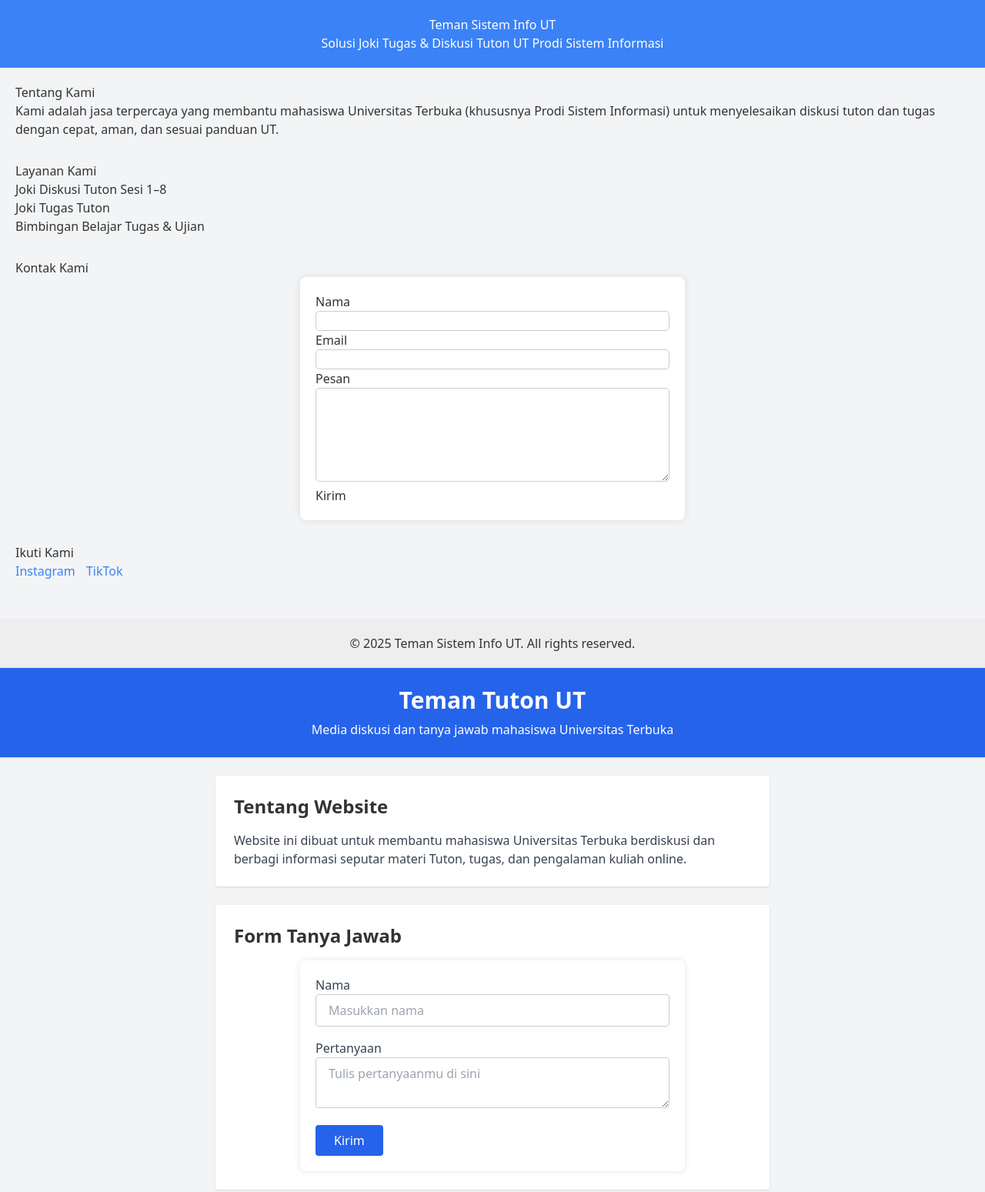
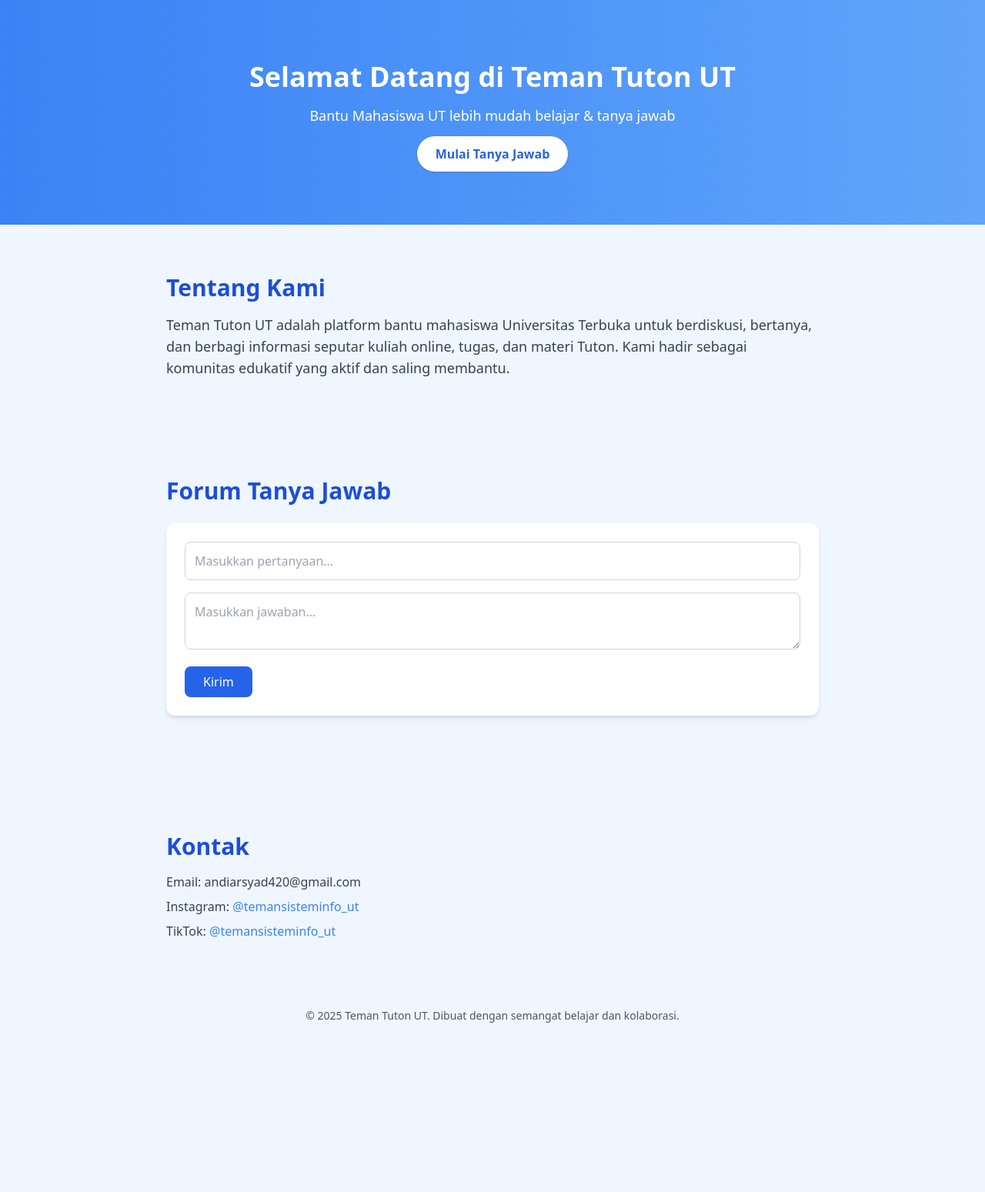
Before and after one commit to Andsyad/Teman---Tuton---Website, a plain HTML site: page index.html in a window 1280 px wide. Shown: the top 1549 px of the page at 77% size. After the commit the page ends 1354 px from the top, so only its background shows below. Drawn offline with nearby package versions, Linux system fonts and the light colour scheme.

Commit message:
Update index.html

```diff
--- a/index.html
+++ b/index.html
@@ -1,108 +1,72 @@
-
-<!DOCTYPE html>
-<html lang="id">
-<head>
-    <meta charset="UTF-8" />
-    <meta name="viewport" content="width=device-width, initial-scale=1.0" />
-    <title>Teman Sistem Info UT</title>
-    <style>
-        body { font-family: Arial, sans-serif; margin: 0; padding: 0; background: #f5f5f5; color: #333; }
-        header { background: #3b82f6; color: white; padding: 20px; text-align: center; }
-        main { padding: 20px; }
-        section { margin-bottom: 30px; }
-        h1, h2 { margin: 0 0 10px; }
-        .social-links a { margin-right: 10px; color: #3b82f6; text-decoration: none; }
-        form { background: white; padding: 20px; border-radius: 8px; max-width: 500px; margin: auto; box-shadow: 0 0 10px rgba(0,0,0,0.1); }
-        input, textarea { width: 100%; padding: 10px; margin-bottom: 15px; border: 1px solid #ccc; border-radius: 5px; }
-        button { background: #3b82f6; color: white; padding: 10px 20px; border: none; border-radius: 5px; cursor: pointer; }
-        footer { text-align: center; padding: 20px; background: #eee; }
-    </style>
-</head>
-<body>
-    <header>
-        <h1>Teman Sistem Info UT</h1>
-        <p>Solusi Joki Tugas & Diskusi Tuton UT Prodi Sistem Informasi</p>
-    </header>
-    <main>
-        <section>
-            <h2>Tentang Kami</h2>
-            <p>Kami adalah jasa terpercaya yang membantu mahasiswa Universitas Terbuka (khususnya Prodi Sistem Informasi) untuk menyelesaikan diskusi tuton dan tugas dengan cepat, aman, dan sesuai panduan UT.</p>
-        </section>
-        <section>
-            <h2>Layanan Kami</h2>
-            <ul>
-                <li>Joki Diskusi Tuton Sesi 1–8</li>
-                <li>Joki Tugas Tuton</li>
-                <li>Bimbingan Belajar Tugas & Ujian</li>
-            </ul>
-        </section>
-        <section>
-            <h2>Kontak Kami</h2>
-            <form action="mailto:andiarsyad420@gmail.com" method="post" enctype="text/plain">
-                <label>Nama</label>
-                <input type="text" name="name" required />
-                <label>Email</label>
-                <input type="email" name="email" required />
-                <label>Pesan</label>
-                <textarea name="message" rows="5" required></textarea>
-                <button type="submit">Kirim</button>
-            </form>
-        </section>
-        <section class="social-links">
-            <h2>Ikuti Kami</h2>
-            <a href="https://instagram.com/temansisteminfo_ut" target="_blank">Instagram</a>
-            <a href="https://tiktok.com/@temansisteminfo_ut" target="_blank">TikTok</a>
-        </section>
-    </main>
-    <footer>
-        &copy; 2025 Teman Sistem Info UT. All rights reserved.
-    </footer>
-</body>
-</html>
-<!DOCTYPE html><html lang="en">
-<head>
+<!DOCTYPE html><html lang="id"><head>
   <meta charset="UTF-8" />
   <meta name="viewport" content="width=device-width, initial-scale=1.0" />
   <title>Teman Tuton UT</title>
-  <script src="https://cdn.tailwindcss.com"></script>
-</head>
-<body class="bg-gray-100 font-sans">
-  <header class="bg-blue-600 text-white p-6 shadow">
-    <h1 class="text-3xl font-bold text-center">Teman Tuton UT</h1>
-    <p class="text-center mt-2">Media diskusi dan tanya jawab mahasiswa Universitas Terbuka</p>
-  </header>  <main class="max-w-3xl mx-auto p-6">
-    <section class="bg-white p-6 rounded shadow mb-6">
-      <h2 class="text-2xl font-semibold mb-4">Tentang Website</h2>
-      <p class="text-gray-700">Website ini dibuat untuk membantu mahasiswa Universitas Terbuka berdiskusi dan berbagi informasi seputar materi Tuton, tugas, dan pengalaman kuliah online.</p>
-    </section><section class="bg-white p-6 rounded shadow mb-6">
-  <h2 class="text-2xl font-semibold mb-4">Form Tanya Jawab</h2>
-  <form class="space-y-4">
-    <div>
-      <label class="block text-gray-700">Nama</label>
-      <input type="text" placeholder="Masukkan nama" class="w-full px-4 py-2 border rounded" />
-    </div>
-    <div>
-      <label class="block text-gray-700">Pertanyaan</label>
-      <textarea placeholder="Tulis pertanyaanmu di sini" class="w-full px-4 py-2 border rounded"></textarea>
-    </div>
-    <button type="submit" class="bg-blue-600 text-white px-6 py-2 rounded hover:bg-blue-700">Kirim</button>
-  </form>
-</section>
+  <link href="https://cdn.jsdelivr.net/npm/tailwindcss@2.2.19/dist/tailwind.min.css" rel="stylesheet">
+  <style>
+    html {
+      scroll-behavior: smooth;
+    }.hero {
+  background: linear-gradient(to right, #3b82f6, #60a5fa);
+  color: white;
+}
 
-<section class="bg-white p-6 rounded shadow">
-  <h2 class="text-2xl font-semibold mb-4">From Chat</h2>
-  <div class="bg-gray-50 p-4 rounded border mb-2">
-    <p><strong>Ani:</strong> Bagaimana cara akses Tuton?</p>
-    <p><strong>Jawaban:</strong> Kamu bisa login di <a class="text-blue-600 underline" href="https://elearning.ut.ac.id">elearning.ut.ac.id</a> lalu masuk menggunakan NIM dan password.</p>
-  </div>
-  <div class="bg-gray-50 p-4 rounded border mb-2">
-    <p><strong>Budi:</strong> Modul apa yang dipakai untuk MATA4101?</p>
-    <p><strong>Jawaban:</strong> Gunakan BMP (Bahan Materi Pokok) yang ada di Sipo. Cek juga forum diskusi untuk bahasan tambahan.</p>
-  </div>
-</section>
+.section {
+  padding-top: 4rem;
+  padding-bottom: 4rem;
+}
 
-  </main>  <footer class="bg-blue-600 text-white text-center p-4 mt-8">
-    &copy; 2025 Teman Tuton UT. All rights reserved.
+  </style>
+  <script defer>
+    function addQuestion() {
+      const questionInput = document.getElementById("question");
+      const answerInput = document.getElementById("answer");
+      const container = document.getElementById("qaContainer");const card = document.createElement("div");
+  card.className = "bg-white shadow-lg rounded-xl p-4 my-4 border-l-4 border-blue-500 animate-fadeIn";
+
+  const qText = document.createElement("h3");
+  qText.className = "text-lg font-bold text-gray-800 mb-2";
+  qText.textContent = "Q: " + questionInput.value;
+
+  const aText = document.createElement("p");
+  aText.className = "text-gray-700";
+  aText.textContent = "A: " + answerInput.value;
+
+  card.appendChild(qText);
+  card.appendChild(aText);
+  container.prepend(card);
+
+  questionInput.value = "";
+  answerInput.value = "";
+}
+
+  </script>
+</head><body class="font-sans bg-blue-50">
+  <!-- Hero Section -->
+  <section class="hero py-20 text-center">
+    <h1 class="text-4xl font-bold mb-4">Selamat Datang di Teman Tuton UT</h1>
+    <p class="text-lg mb-6">Bantu Mahasiswa UT lebih mudah belajar & tanya jawab</p>
+    <a href="#tanya" class="bg-white text-blue-600 font-semibold px-6 py-3 rounded-full shadow hover:bg-blue-100">Mulai Tanya Jawab</a>
+  </section>  <!-- Tentang Kami -->  <section id="tentang" class="section max-w-4xl mx-auto px-6">
+    <h2 class="text-3xl font-bold text-blue-700 mb-4">Tentang Kami</h2>
+    <p class="text-gray-700 text-lg">Teman Tuton UT adalah platform bantu mahasiswa Universitas Terbuka untuk berdiskusi, bertanya, dan berbagi informasi seputar kuliah online, tugas, dan materi Tuton. Kami hadir sebagai komunitas edukatif yang aktif dan saling membantu.</p>
+  </section>  <!-- Tanya Jawab -->  <section id="tanya" class="section max-w-4xl mx-auto px-6">
+    <h2 class="text-3xl font-bold text-blue-700 mb-6">Forum Tanya Jawab</h2><!-- Formulir -->
+<div class="bg-white rounded-xl shadow-md p-6 mb-6">
+  <input id="question" type="text" placeholder="Masukkan pertanyaan..." class="w-full p-3 border border-gray-300 rounded-lg mb-4" />
+  <textarea id="answer" placeholder="Masukkan jawaban..." class="w-full p-3 border border-gray-300 rounded-lg mb-4"></textarea>
+  <button onclick="addQuestion()" class="bg-blue-600 text-white py-2 px-6 rounded-lg hover:bg-blue-700">Kirim</button>
+</div>
+
+<!-- Hasil Tanya Jawab -->
+<div id="qaContainer" class="space-y-4"></div>
+
+  </section>  <!-- Kontak -->  <section id="kontak" class="section max-w-4xl mx-auto px-6">
+    <h2 class="text-3xl font-bold text-blue-700 mb-4">Kontak</h2>
+    <p class="text-gray-700 mb-2">Email: andiarsyad420@gmail.com</p>
+    <p class="text-gray-700 mb-2">Instagram: <a href="https://instagram.com/temansisteminfo_ut" class="text-blue-500" target="_blank">@temansisteminfo_ut</a></p>
+    <p class="text-gray-700">TikTok: <a href="https://tiktok.com/@temansisteminfo_ut" class="text-blue-500" target="_blank">@temansisteminfo_ut</a></p>
+  </section>  <!-- Footer -->  <footer class="text-center py-6 text-sm text-gray-600">
+    &copy; 2025 Teman Tuton UT. Dibuat dengan semangat belajar dan kolaborasi.
   </footer>
-</body>
-</html>
+</body></html>
```
